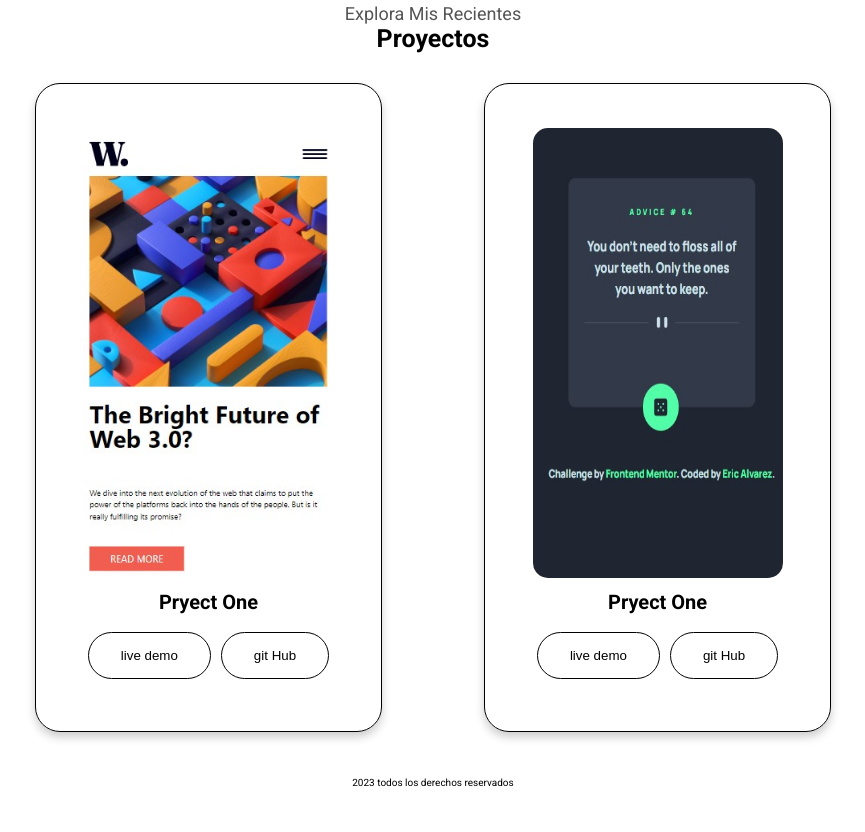
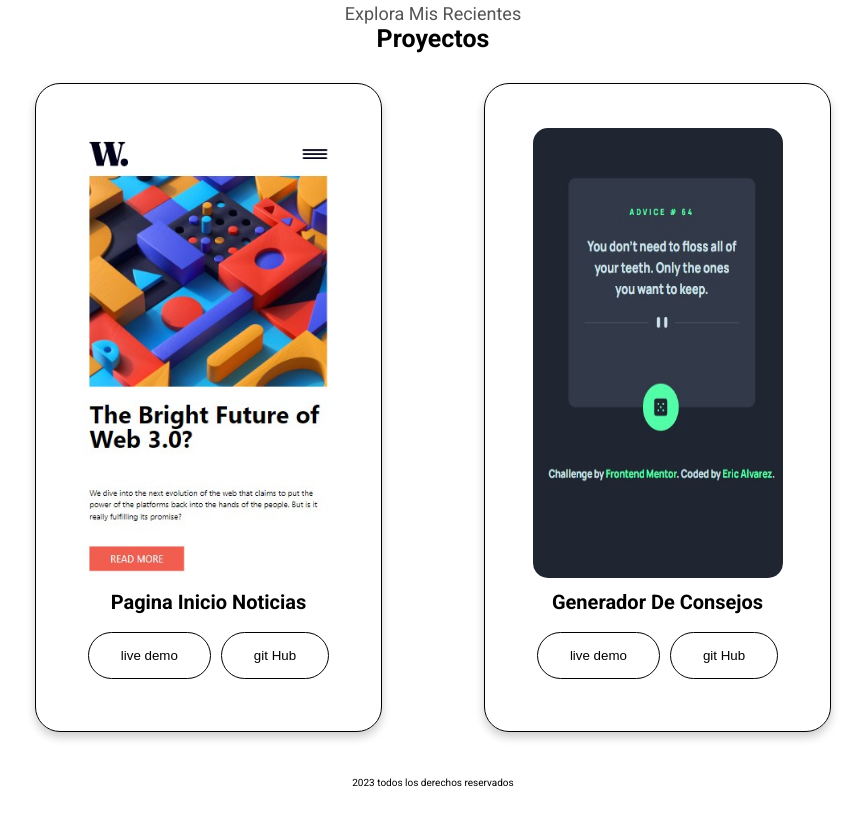
Before and after one commit to AlvarezEric1999/Portfolio, a plain HTML site: page index.html in a window 1280 px wide. Shown: the part 1462-2294 px from the top of the page, without its empty margins (207-1072 px from the left). Drawn offline with nearby package versions, Linux system fonts and the light colour scheme; files whose address does not match are found by name.

Commit message:
cambios pequenos

```diff
--- a/index.html
+++ b/index.html
@@ -3,7 +3,7 @@
 <head>
     <meta charset="UTF-8">
     <meta name="viewport" content="width=device-width, initial-scale=1.0">
-    <title>Portfolio| Eric Alvarez</title>
+    <title>Portafolio | Eric Alvarez</title>
     <link rel="stylesheet" type="text/css" href="./styles.css">
     <link href='https://unpkg.com/boxicons@2.1.4/css/boxicons.min.css' rel='stylesheet'>
     <link rel="preconnect" href="https://fonts.googleapis.com">
@@ -186,7 +186,7 @@
             <div class="proyect-item">
 
                 <img src="./images/proyect1.jpg" alt="">
-                <p class="proyect-title">pryect one</p>
+                <p class="proyect-title">Pagina Inicio Noticias</p>
 
                 <div class="proyects-links">
 
@@ -209,7 +209,7 @@
             <div class="proyect-item">
 
                 <img src="./images/proyect2.jpg" alt="">
-                <p class="proyect-title">pryect one</p>
+                <p class="proyect-title">Generador de consejos</p>
 
                 <div class="proyects-links">
 
```
